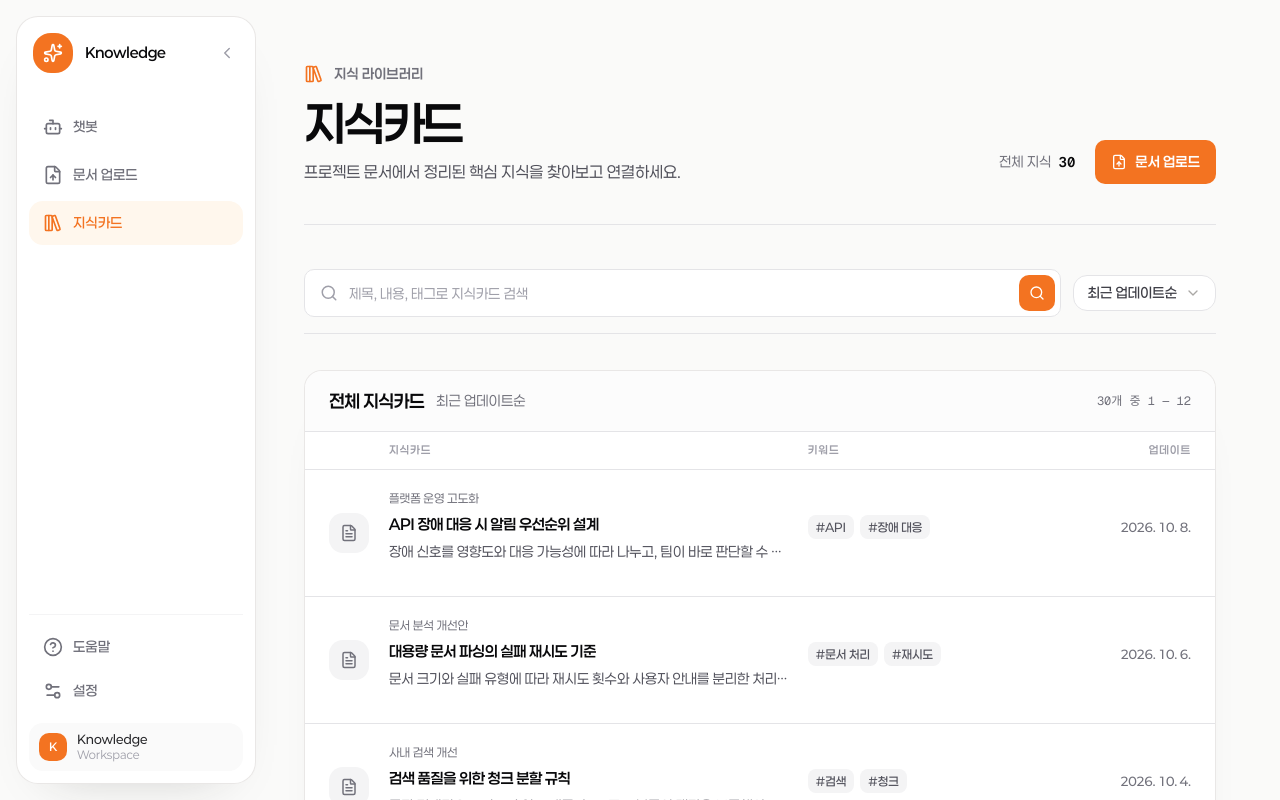
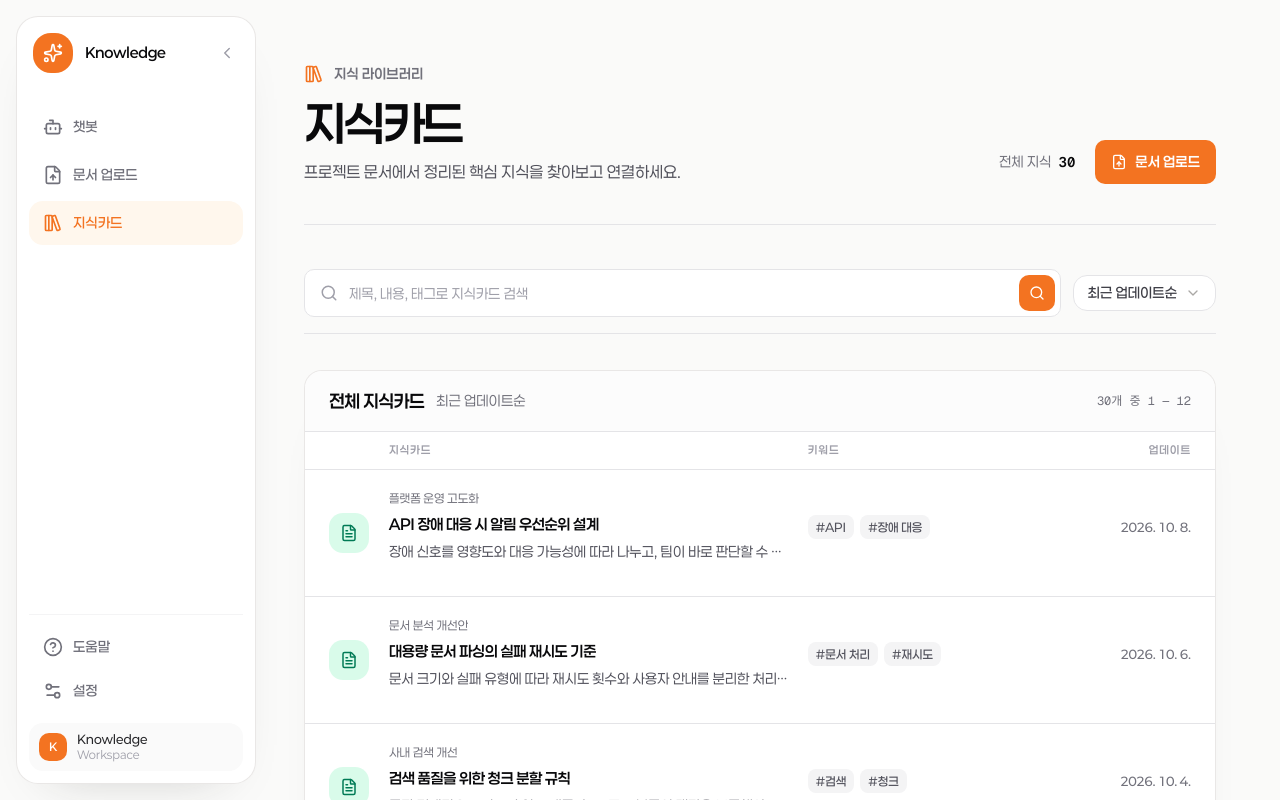
Before and after one commit to Hanwha-Lovers-Hiking-Club/frontend, a Next.js app: page /knowledge in a window 1280 px wide. Shown: the top 800 px of the page. Built offline with nearby package versions, Linux system fonts and the light colour scheme.

Commit message:
드래그 색상 변경 및 지식카드 리스트 아이콘 색상 하드코딩

```diff
--- a/src/app/globals.css
+++ b/src/app/globals.css
@@ -176,6 +176,10 @@ body::-webkit-scrollbar-thumb:hover,
     @apply font-sans;
     background-color: var(--app-canvas);
   }
+  ::selection {
+    background-color: color-mix(in srgb, var(--color-brand) 20%, transparent);
+    color: inherit;
+  }
   button:not(:disabled),
   [role="button"]:not([aria-disabled="true"]) {
     @apply cursor-pointer;
--- a/src/features/knowledge/components/knowledge-card.tsx
+++ b/src/features/knowledge/components/knowledge-card.tsx
@@ -21,7 +21,7 @@ export function KnowledgeCard({ card, onOpen }: { card: KnowledgeCardData; onOpe
       className="group relative grid min-w-0 cursor-pointer grid-cols-[auto_minmax(0,1fr)_auto] gap-x-3 gap-y-3 px-5 py-5 transition-[background-color,box-shadow] hover:bg-slate-50 focus-visible:outline-none focus-visible:ring-2 focus-visible:ring-inset focus-visible:ring-brand/45 sm:grid-cols-[auto_minmax(0,1fr)_minmax(8rem,0.65fr)_6.5rem] sm:items-center sm:gap-x-5 sm:px-6"
     >
       <span aria-hidden className="absolute inset-y-4 left-0 w-0.5 scale-y-0 bg-brand transition-transform duration-200 group-hover:scale-y-100" />
-      <span className="row-span-2 grid size-10 shrink-0 place-items-center rounded-xl bg-zinc-100 text-zinc-500">
+      <span className="row-span-2 grid size-10 shrink-0 place-items-center rounded-xl bg-emerald-100/80 text-emerald-700">
         <FileText className="size-[18px]" aria-hidden />
       </span>
 
```
